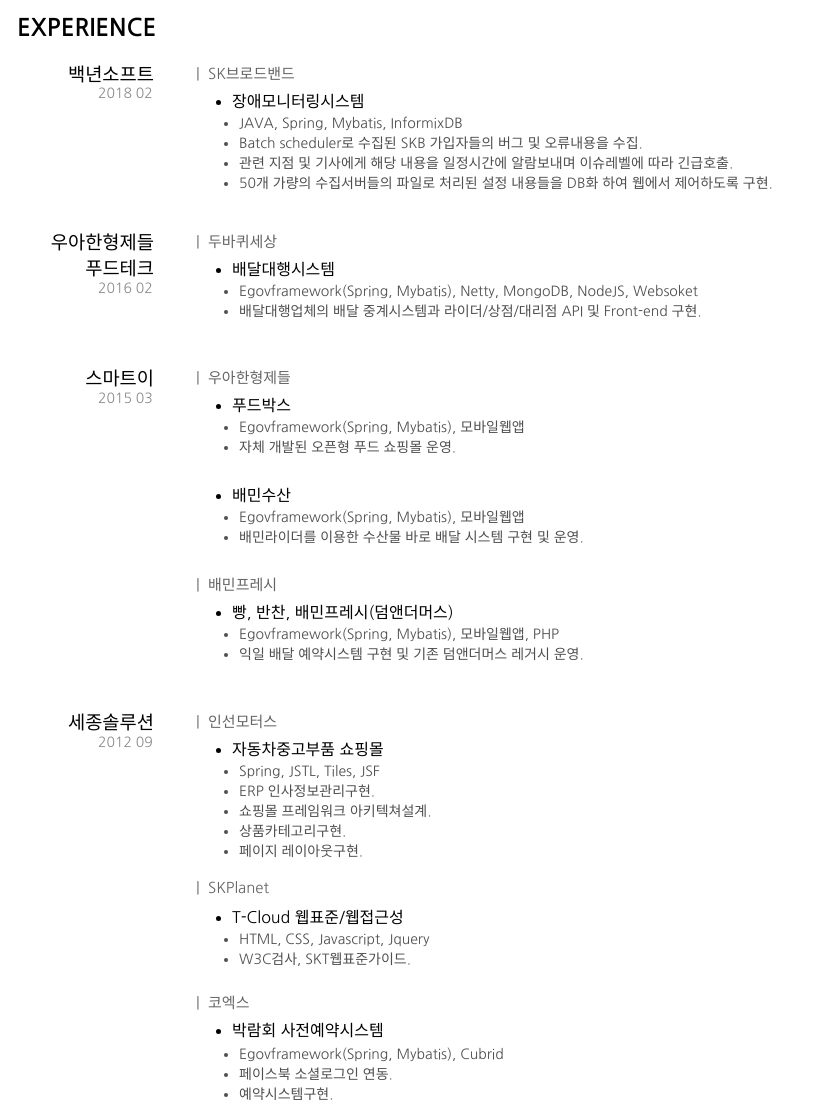
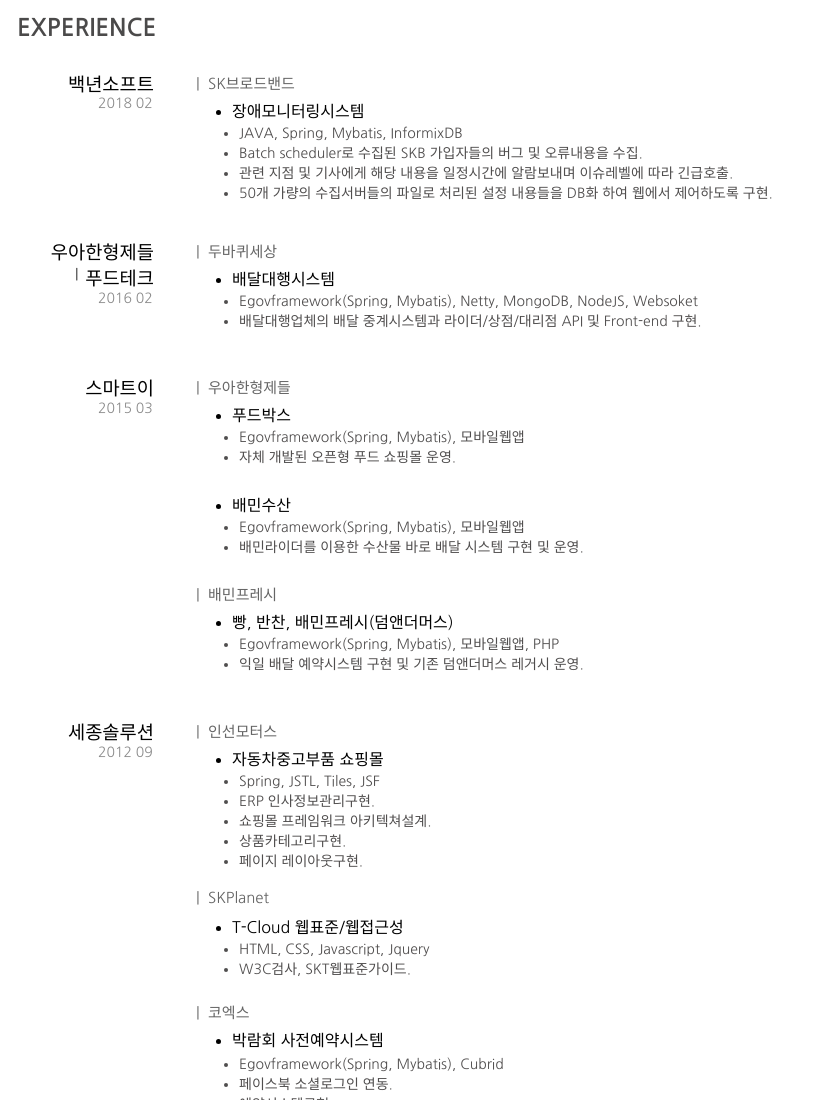
Before and after one commit to jhtip/resume, a plain HTML site: page index.html in a window 1280 px wide. Shown: the top 1100 px of the page, without its empty margins (0-816 px from the left). Drawn offline with Linux system fonts and the light colour scheme.

Commit message:
EXPERIENCE design update

```diff
--- a/index.html
+++ b/index.html
@@ -45,6 +45,7 @@
             font-weight: bold;
             left: 17px;
             top: 16px;
+            color: rgb(75, 74, 74);
         }
 
         .gwd-p-1mn9 {
@@ -205,6 +206,7 @@
 
         .gwd-p-x8ld {
             left: 98px;
+            top: 94px;
         }
 
         .gwd-h3-15kj {
@@ -255,7 +257,7 @@
         }
 
         .gwd-div-vwzd {
-            top: 491px;
+            top: 501px;
         }
 
         .gwd-span-f7jk {
@@ -283,30 +285,34 @@
         }
 
         .gwd-p-cwsp {
-            top: 230px;
+            top: 240px;
         }
 
         .gwd-p-1986 {
             left: 98px;
-            top: 279px;
+            top: 289px;
         }
 
         .gwd-div-1rp5 {
-            top: 240px;
+            top: 250px;
         }
 
         .gwd-div-14re {
             height: 62px;
             transform-origin: 14.25px 18.2852px 0px;
-            top: 265px;
+            top: 275px;
         }
 
         .gwd-div-4fwg {
-            top: 466px;
+            top: 476px;
         }
 
         .gwd-h3-1s9e {
-            top: 253px;
+            top: 263px;
+            height: 19px;
+            left: 75px;
+            width: 79px;
+            transform-origin: 4.20695px 8.5625px 0px;
         }
 
         .gwd-h3-1ivj {
@@ -356,55 +362,55 @@
         }
 
         .gwd-p-syei {
-            top: 1141px;
+            top: 1151px;
         }
 
         .gwd-div-hz10 {
-            top: 1151px;
+            top: 1161px;
         }
 
         .gwd-div-1ktn {
             height: 69px;
             transform-origin: 2.98438px 8.80468px 0px;
-            top: 1176px;
+            top: 1186px;
         }
 
         .gwd-div-16on {
             height: 99px;
             transform-origin: 14.25px 29.1973px 0px;
-            top: 1028px;
+            top: 1038px;
         }
 
         .gwd-p-1hq8 {
-            top: 573px;
+            top: 583px;
         }
 
         .gwd-div-1plw {
-            top: 583px;
+            top: 593px;
         }
 
         .gwd-div-n8mz {
-            top: 608px;
+            top: 618px;
         }
 
         .gwd-p-1lpu {
-            top: 878px;
+            top: 888px;
         }
 
         .gwd-div-4hsn {
-            top: 888px;
+            top: 898px;
         }
 
         .gwd-div-1yay {
-            top: 913px;
+            top: 923px;
         }
 
         .gwd-p-kf31 {
-            top: 991px;
+            top: 1001px;
         }
 
         .gwd-div-1sml {
-            top: 1001px;
+            top: 1011px;
         }
 
         .gwd-h3-1jef {
@@ -429,95 +435,131 @@
 
         .gwd-h3-15an {
             left: 30px;
-            top: 1455px;
+            top: 1465px;
         }
 
         .gwd-p-16q9 {
             width: 180px;
             height: 22px;
             transform-origin: 4.16038px 2.58587px 0px;
-            top: 1455px;
+            top: 1465px;
         }
 
         .gwd-p-dkw3 {
-            top: 1481px;
+            top: 1491px;
         }
 
         .gwd-div-187g {
-            top: 1468px;
+            top: 1478px;
         }
 
         .gwd-div-167s {
-            top: 1493px;
             height: 111px;
             transform-origin: 14.25px 28.8034px 0px;
+            top: 1503px;
         }
 
         .gwd-h3-aak2 {
-            top: 1271px;
+            top: 1281px;
         }
 
         .gwd-p-beru {
-            top: 1274px;
+            top: 1284px;
         }
 
         .gwd-p-o69t {
-            top: 1297px;
+            top: 1307px;
         }
 
         .gwd-div-1sgg {
-            top: 1284px;
+            top: 1294px;
         }
 
         .gwd-div-1gkc {
-            top: 1309px;
             height: 110px;
             transform-origin: 14.25px 32.4363px 0px;
+            top: 1319px;
         }
 
         .gwd-h3-14iz {
             left: 30px;
-            top: 707px;
+            top: 717px;
         }
 
         .gwd-p-1nu1 {
-            top: 710px;
+            top: 720px;
         }
 
         .gwd-p-19pf {
-            top: 733px;
+            top: 743px;
         }
 
         .gwd-div-1kl6 {
-            top: 720px;
+            top: 730px;
         }
 
         .gwd-div-1fqk {
-            top: 745px;
+            top: 755px;
         }
 
         .gwd-h3-1j34 {
-            top: 227px;
+            top: 237px;
         }
 
         .gwd-h3-pttk {
-            top: 363px;
+            top: 373px;
         }
 
         .gwd-p-1eeg {
-            top: 366px;
+            top: 376px;
         }
 
         .gwd-p-gpa3 {
-            top: 389px;
+            top: 399px;
         }
 
         .gwd-div-1our {
-            top: 376px;
+            top: 386px;
         }
 
         .gwd-div-iftc {
-            top: 401px;
+            top: 411px;
+        }
+
+        .gwd-span-3x6u {
+            color: rgb(110, 108, 108);
+        }
+
+        .gwd-span-ttfq {
+            color: rgb(147, 147, 147);
+            font-size: 5px;
+        }
+
+        .gwd-h3-1nkh {
+            top: 69px;
+        }
+
+        .gwd-p-o2vl {
+            top: 72px;
+        }
+
+        .gwd-div-bzeq {
+            top: 82px;
+        }
+
+        .gwd-div-1ybo {
+            top: 107px;
+        }
+
+        .gwd-h3-1vhk {
+            position: absolute;
+            font-family: "Nanum Gothic";
+            font-weight: normal;
+            text-align: right;
+            left: 75px;
+            font-size: 14px;
+            color: rgb(38, 37, 37);
+            top: 265px;
         }
     </style>
     <link href="https://fonts.googleapis.com/css?family=Roboto:100,100italic,300,300italic,regular,italic,500,500italic,700,700italic,900,900italic|Nanum+Gothic:regular,700,800"
@@ -526,12 +568,12 @@
 
 <body class="htmlNoPages">
 <h2 class="gwd-p-1a75">EXPERIENCE</h2>
-<h3 class="gwd-p-1mn9 gwd-p-10nu">백년소프트</h3>
-<p class="gwd-p-1mn9 gwd-p-1vjx">|&nbsp; SK브로드밴드</p>
+<h3 class="gwd-p-1mn9 gwd-p-10nu gwd-h3-1nkh">백년소프트</h3>
+<p class="gwd-p-1mn9 gwd-p-1vjx gwd-p-o2vl">|&nbsp; SK브로드밴드</p>
 <p class="gwd-p-3z7s gwd-p-x8ld">2018 02<br>
 
 </p>
-<div class="gwd-p-1l4d">
+<div class="gwd-p-1l4d gwd-div-bzeq">
     <ul>
         <li>장애모니터링시스템<br>
 
@@ -540,7 +582,7 @@
     <ol class="">
     </ol>
 </div>
-<div class="gwd-div-maj9" style="line-height: 20px;">
+<div class="gwd-div-maj9 gwd-div-1ybo" style="line-height: 20px;">
     <ul>
         <li class="gwd-li-1240">JAVA, Spring, Mybatis, InformixDB</li>
         <li class="gwd-li-18pa">Batch scheduler로 수집된 SKB 가입자들의 버그 및 오류내용을 수집.&nbsp;<br>
@@ -732,6 +774,7 @@
         <li class="gwd-li-18pa">Sencha ExtJS3 Grid를 구현한 ocx event handling.</li>
     </ul>
 </div>
+<h3 class="gwd-h3-1vhk">|</h3>
 </body>
 
 </html>
```
